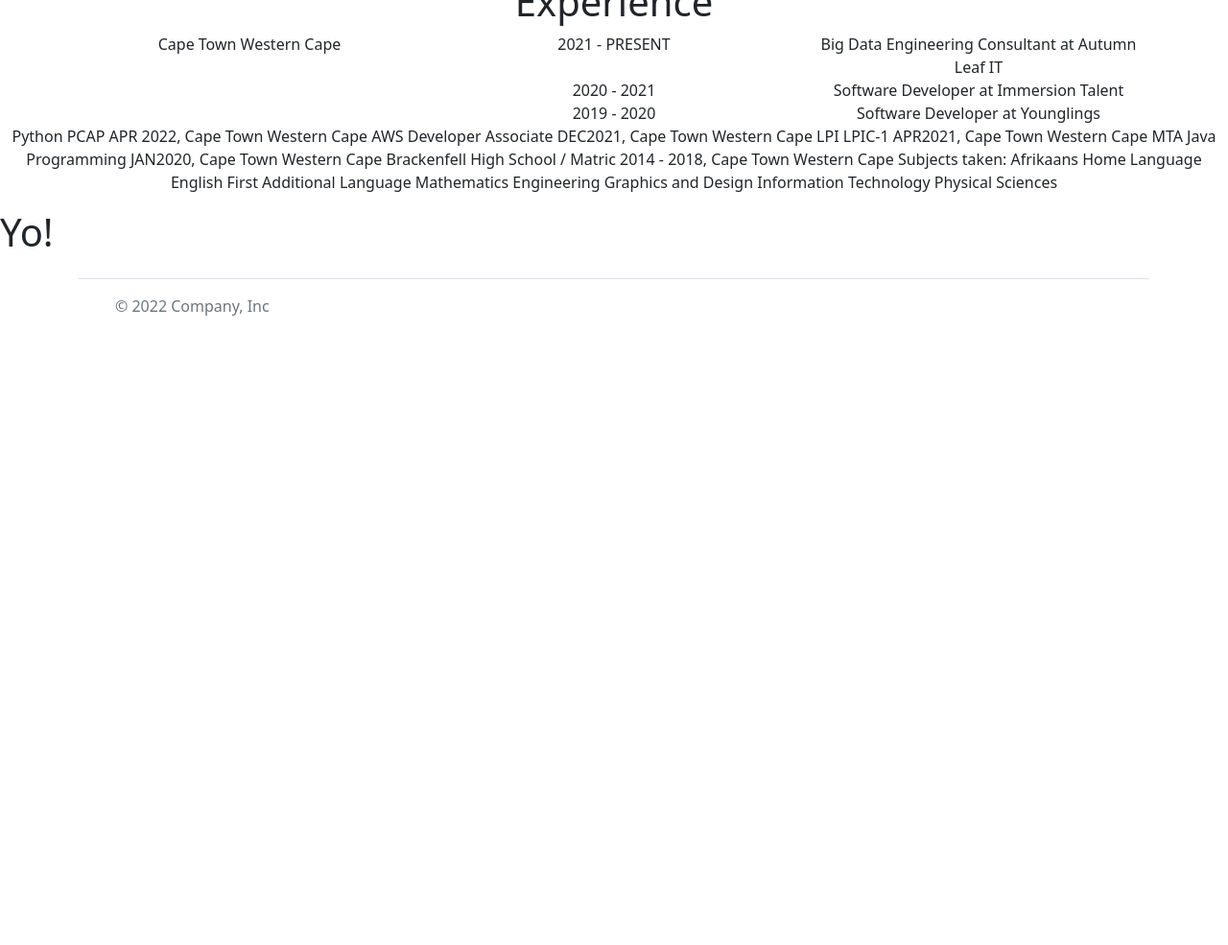
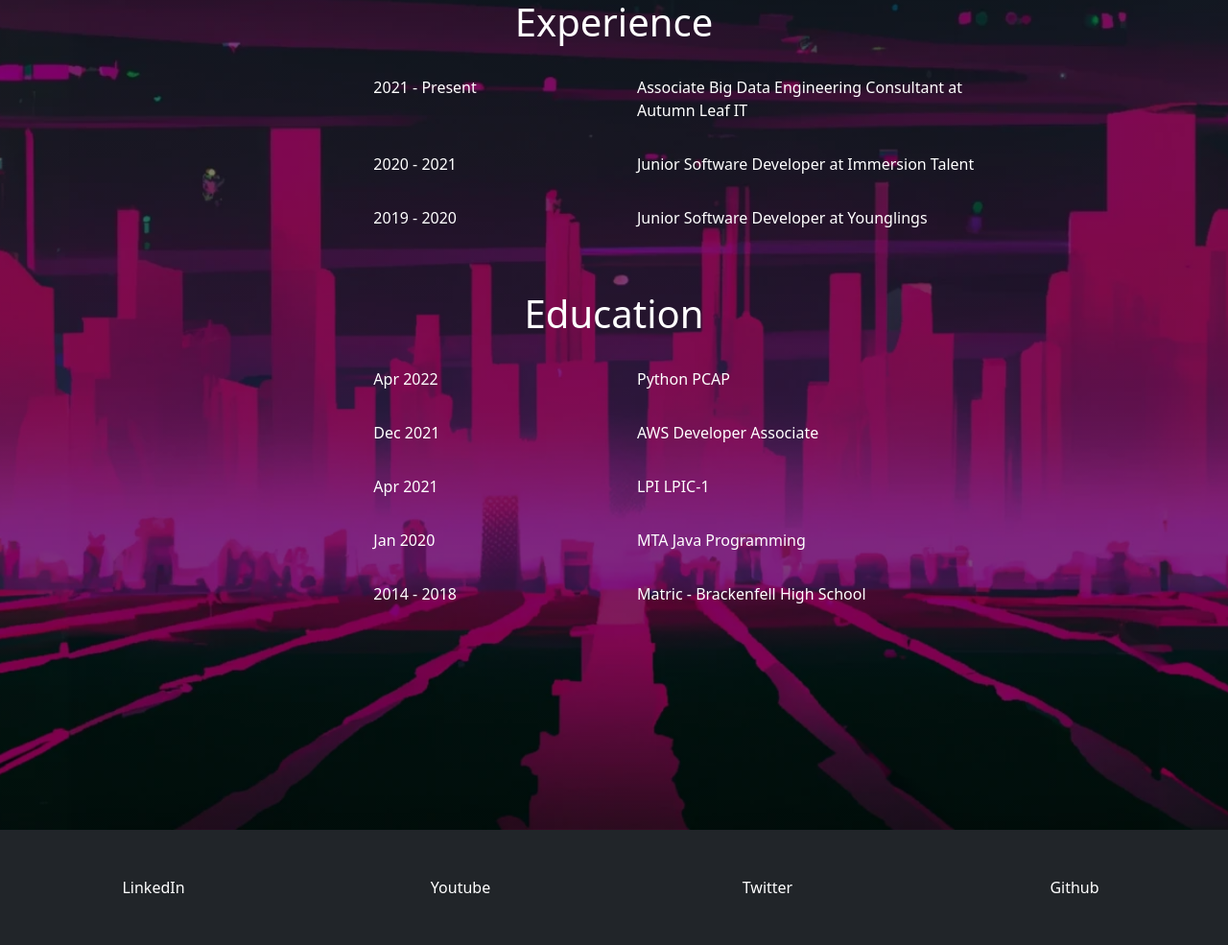
Before and after one commit to AppelKoos/johan-portfolio-tipping-poach, a Flask app: page / in a window 1280 px wide. Shown: the part 838-1823 px from the top of the page at 96% size. Before the commit the page ends 1167 px from the top, so only its background shows below. Run offline with Flask 2, Linux system fonts and the light colour scheme.

Commit message:
Updated layout, added content, changed background and made site mobile first responsive

```diff
--- a/static/styles.css
+++ b/static/styles.css
@@ -1,22 +1,18 @@
+body{
+    height: 100%;
+}
+
 .hero-image{
-    background-image: linear-gradient(rgba(0, 0, 0, 0.5), rgba(0, 0, 0, 0.5)), url("DALL-Eimage.png");
-    padding-top: 15%;
-    padding-bottom: 15%;
+    background-image: linear-gradient(rgba(0, 0, 0, 0.5), rgba(0, 0, 0, 0.5)), url("DALL·E 2022-08-31 23.14.05.png");
+    padding-top: 17%;
+    padding-bottom: 17%;
+    background-size: cover;
     background-repeat: no-repeat;
     background-position: center;
 }
-.hero-text {
-    color: white;
-	width: 100%;
-	margin-left: auto;
-	margin-right: auto;
-	text-align: center;
+
+
+@media only screen and (min-width: 992px) {
+.row{
+    text-align: left;
 }
-
-.edu {
-text-align: center;
-}
-
-.footy {
-text-align: center;
-}
--- a/templates/base.html
+++ b/templates/base.html
@@ -10,93 +10,94 @@
     <title>{% block title %}{% endblock %}</title>
 </head>
 <body>
+<div class="hero-image text-white">
     <!--Top Hero-->
-<div class="hero-image">
-    <div class="px-4 py-5 my-5 text-center">
-<!--        <img src="https://cdn.glitch.com/0e4d1ff3-5897-47c5-9711-d026c01539b8%2Fbddfd6e4434f42662b009295c9bab86e.gif?v=1573157191712" alt="this slowpoke moves"  width="250" alt="404 image"/>-->
-        <div class="hero-text">
-                <h1 class="display-5 fw-bold">Johan van der Merwe</h1>
+    <div class="container-fluid" style="max-width: 800px;">
+        <div class="row text-center">
+            <div class="col-12 display-5 fw-bold">Johan van der Merwe</div>
             <div class="col-lg-6 mx-auto">
                 <p class="lead mb-4">Data Engineer</p>
             </div>
         </div>
     </div>
-</div>
 
-<div class="container pt-5 pb-5 text-center">
-    <div class="row">
+    <!--About-->
+    <div class="container-fluid pt-5 text-center" style="max-width: 800px;">
+        <div class="row text-center">
             <div class="col">
+                <p>
                     I’m a passionate software developer that frequently expands my expertise to meet demand.
-            I love cars, any movies & series and video games.
+                    I love cars and motorsport, any movie or series and video games.
+                </p>
             </div>
         </div>
     </div>
 
-<div class="container text-center">
-    <div class="row justify-content-around">
-        <div class="col-12">
-                <H1 class="text-align-center">Experience</H1>
+    <!--Experience-->
+    <div class="container-fluid text-center mx-auto pt-5" style="max-width: 800px;">
+        <!--Gif-->
+        <img class="rounded-circle pb-5" src="https://c.tenor.com/HgMN6jicrAYAAAAC/gandalf-ian-mc-kellen.gif" alt="Gandalf Gif">
+
+        <div class="row">
+            <div class="col"><h1 class="text-center">Experience</h1></div>
         </div>
-        <div class="col-12">
+        <div class="row justify-content-center gx-5 gy-3 mt-2">
+            <div class="col-lg-2"></div>
+            <div class="col-lg-4"><p>2021 - Present</p></div>
+            <div class="col-lg-6"><p>Associate Big Data Engineering Consultant at Autumn Leaf IT</p></div>
+            <div class="col-lg-2"></div>
+            <div class="col-lg-4"><p>2020 - 2021</p></div>
+            <div class="col-lg-6"><p>Junior Software Developer at Immersion Talent</p></div>
+            <div class="col-lg-2"></div>
+            <div class="col-lg-4"><p>2019 - 2020</p></div>
+            <div class="col-lg-6"><p>Junior Software Developer at Younglings</p></div>
+        </div>
+    </div>
+
+    <!--Education-->
+    <div class="container-fluid text-center mx-auto pt-5" style="max-width: 800px;">
         <div class="row">
-                <div class="col-4">Cape Town Western Cape</div>
-                <div class="col-4">2021 - PRESENT</div>
-                <div class="col-4">Big Data Engineering Consultant at Autumn Leaf IT</div>
-                <div class="col-4"></div>
-                <div class="col-4">2020 - 2021</div>
-                <div class="col-4">Software Developer at Immersion Talent</div>
-                <div class="col-4"></div>
-                <div class="col-4">2019 - 2020</div>
-                <div class="col-4">Software Developer at Younglings</div>
+            <div class="col"><h1 class="text-center">Education</h1></div>
         </div>
+        <div class="row justify-content-center gx-5 gy-3 mt-2">
+            <div class="col-lg-2"></div>
+            <div class="col-lg-4"><p>Apr 2022</p></div>
+            <div class="col-lg-6"><p>Python PCAP</p></div>
+            <div class="col-lg-2"></div>
+            <div class="col-lg-4"><p>Dec 2021</p></div>
+            <div class="col-lg-6"><p>AWS Developer Associate</p></div>
+            <div class="col-lg-2"></div>
+            <div class="col-lg-4"><p>Apr 2021</p></div>
+            <div class="col-lg-6"><p>LPI LPIC-1</p></div>
+            <div class="col-lg-2"></div>
+            <div class="col-lg-4"><p>Jan 2020</p></div>
+            <div class="col-lg-6"><p>MTA Java Programming</p></div>
+            <div class="col-lg-2"></div>
+            <div class="col-lg-4"><p>2014 - 2018</p></div>
+            <div class="col-lg-6"><p>Matric - Brackenfell High School</p></div>
         </div>
     </div>
 </div>
 
-<div class="edu">
-    <p>
-        Python PCAP
-APR 2022, Cape Town Western Cape
-AWS Developer Associate
-DEC2021, Cape Town Western Cape
-LPI LPIC-1
-APR2021, Cape Town Western Cape
-MTA Java Programming
-JAN2020, Cape Town Western Cape
-Brackenfell High School / Matric
-2014 - 2018, Cape Town Western Cape
-Subjects taken:
-Afrikaans Home Language
-English First Additional Language
-Mathematics
-Engineering Graphics and Design
-Information Technology
-Physical Sciences
-    </p>
+<!--Footer-->
+<div class="container-fluid bg-dark text-white">
+    <footer class="justify-content-center py-5">
+        <div class="row justify-content-center text-center">
+            <div class="col" data-bs-toggle="tooltip" title="LinkedIn">LinkedIn</div>
+            <div class="col" data-bs-toggle="tooltip" title="Youtube">Youtube</div>
+            <div class="col" data-bs-toggle="tooltip" title="Twitter">Twitter</div>
+            <div class="col" data-bs-toggle="tooltip" title="Github">Github</div>
+        </div>
+    </footer>
 </div>
 
-{% block content %}{% endblock %}
-
-<!--Footer-->
-<div class="footy">
- <div class="container">
-  <footer class="d-flex flex-wrap justify-content-between align-items-center py-3 my-4 border-top">
-    <div class="col-md-4 d-flex align-items-center">
-      <a href="/" class="mb-3 me-2 mb-md-0 text-muted text-decoration-none lh-1">
-        <svg class="bi" width="30" height="24"><use xlink:href="#bootstrap"/></svg>
-      </a>
-      <span class="mb-3 mb-md-0 text-muted">&copy; 2022 Company, Inc</span>
-    </div>
-
-    <ul class="nav col-md-4 justify-content-end list-unstyled d-flex">
-      <li class="ms-3"><a class="text-muted" href="#"><svg class="bi" width="24" height="24"><use xlink:href="#twitter"/></svg></a></li>
-      <li class="ms-3"><a class="text-muted" href="#"><svg class="bi" width="24" height="24"><use xlink:href="#instagram"/></svg></a></li>
-      <li class="ms-3"><a class="text-muted" href="#"><svg class="bi" width="24" height="24"><use xlink:href="#facebook"/></svg></a></li>
-    </ul>
-  </footer>
-</div>
-</div>
-
+<!--Tooltips-->
+<script>
+var tooltipTriggerList = [].slice.call(document.querySelectorAll('[data-bs-toggle="tooltip"]'))
+var tooltipList = tooltipTriggerList.map(function (tooltipTriggerEl) {
+  return new bootstrap.Tooltip(tooltipTriggerEl)
+})
+</script>
 <!-- Bootstrap import -->
 <script src="https://cdn.jsdelivr.net/npm/bootstrap@5.2.0/dist/js/bootstrap.bundle.min.js"
         integrity="sha384-A3rJD856KowSb7dwlZdYEkO39Gagi7vIsF0jrRAoQmDKKtQBHUuLZ9AsSv4jD4Xa"
--- a/templates/home.html
+++ b/templates/home.html
@@ -1,5 +1,3 @@
 {% extends "base.html" %}
 <!--Title-->
 {% block title %} Johan van der Merwe - Offical Website{% endblock %}
-<!--Content-->
-{% block content %} <h1>Yo!</h1> {% endblock %}
```
Also changed, not shown: static/DALL-Eimage.png (deleted), static/DALL·E 2022-08-31 23.14.05.png (added). Lines whose indentation alone changed are shown as unchanged.
